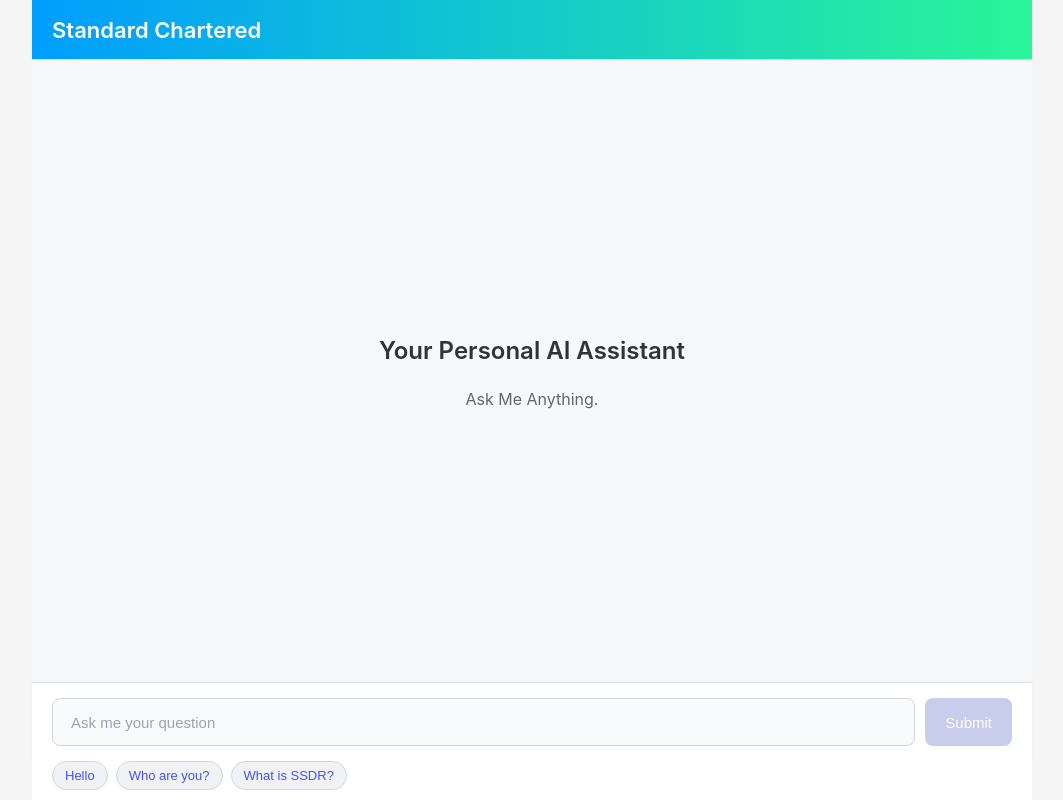
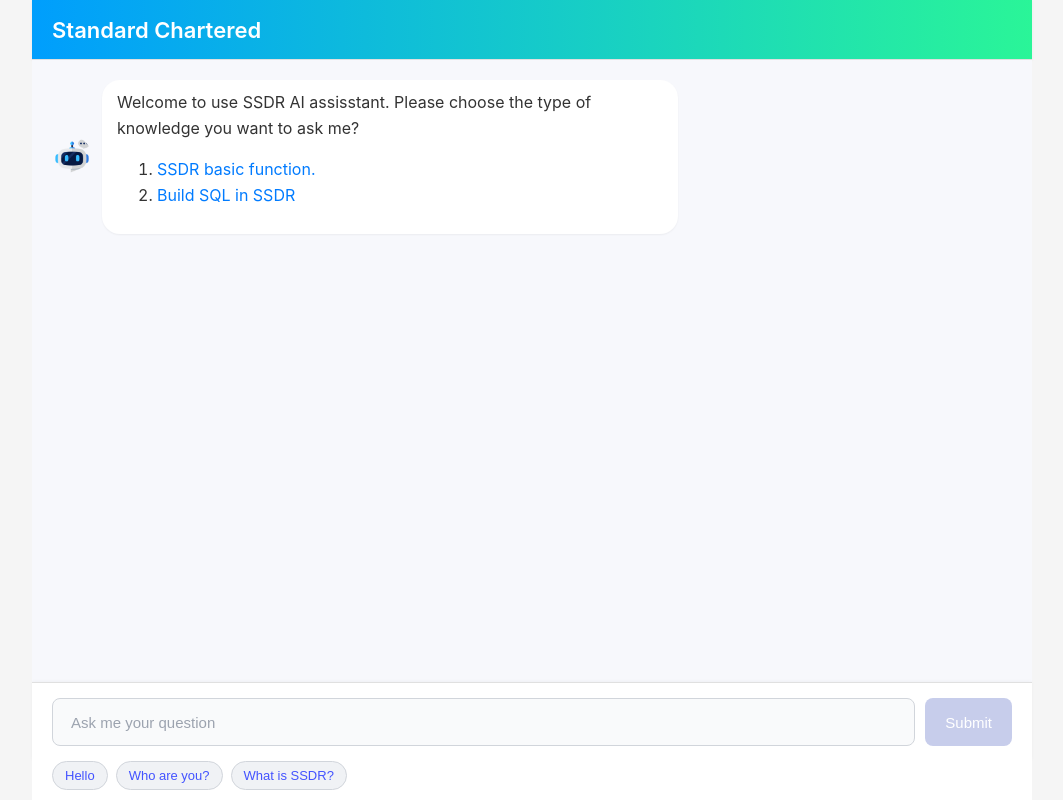
Before and after one commit to see311/llm_fe, a React (Create React App) app: page / in a window 1280 px wide. Shown: the whole page, without its empty margins (108-1171 px from the left). Built offline with nearby package versions, Linux system fonts and the light colour scheme; the HTML template or start-up script is replaced by a standard one.

Commit message:
Update Chat.js

```diff
--- a/src/components/Chat.js
+++ b/src/components/Chat.js
@@ -47,6 +47,7 @@
   const [messages, setMessages] = useState([]);
   const [isLoading, setIsLoading] = useState(false);
   const [sessionId, setSessionId] = useState('');
+  const [selectedTopic, setSelectedTopic] = useState(''); // 新增状态来跟踪用户选择
   const abortControllerRef = useRef(null); // 添加 AbortController 引用
 
   // 初始化会话ID
@@ -80,6 +81,26 @@
   //   loadChatHistory();
   // }, [sessionId]);
 
+  useEffect(() => {
+    const initialMessage = {
+      role: 'assistant',
+      content: 'Welcome to use SSDR AI assisstant. Please choose the type of knowledge you want to ask me?\n1. [SSDR basic function.](#ssdr-basic)\n2. [Build SQL in SSDR](#ssdr-sql)'
+    };
+    setMessages([initialMessage]);
+  }, []);
+
+  const handleWelcomeLinkClick = (question) => {
+    if (question.includes('basic')) {
+      setSelectedTopic('basic');
+    } else if (question.includes('sql')) {
+      setSelectedTopic('sql');
+    }
+
+    const userMessage = { role: 'user', content: `I want to ask about: ${question}` };
+    const aiResponse = { role: 'assistant', content: 'Please ask me related questions?' };
+    setMessages(prev => [...prev, userMessage, aiResponse]);
+  };
+
   const handleSendMessage = async (message) => {
     if (!sessionId || !message.trim()) return;
 
@@ -99,9 +120,14 @@
     try {
       // 处理流式响应
       let accumulatedResponse = "";
+      const endpoint = selectedTopic === 'basic'
+        ? '/langchain/api/v1/chat/ollama/stream/v3'
+        : '/langchain/api/v1/chat/ollama/stream/v2';
+
       await sendMessage(
         message,
         sessionId,
+        endpoint,
         (chunk) => {
           // 清理 chunk 数据
         console.log('chunk', chunk);
@@ -174,7 +200,7 @@
       <Header>
         <HeaderTitle>Standard Chartered</HeaderTitle>
       </Header>
-      <ChatHistory messages={messages} onRetry={handleRetryMessage} />
+      <ChatHistory messages={messages} onRetry={handleRetryMessage} onWelcomeLinkClick={handleWelcomeLinkClick} />
       <ChatInput
         onSendMessage={handleSendMessage}
         isLoading={isLoading}
```
